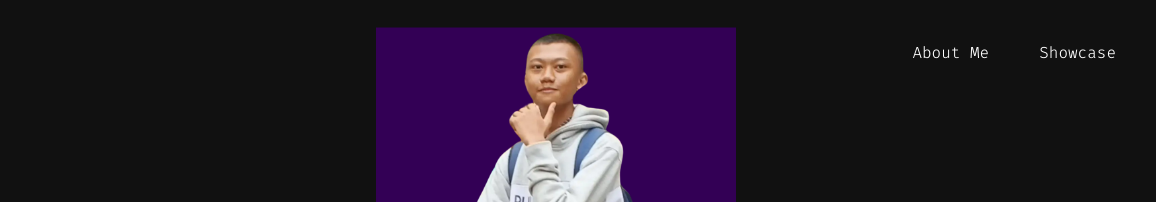
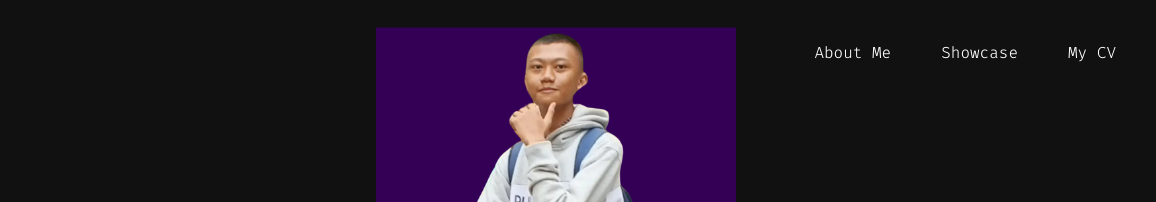
Before and after one commit to iwansal64/realm, an Astro site: page / in a window 1280 px wide. Shown: the top 202 px of the page, 124-1280 px from the left. Built offline with nearby package versions, Linux system fonts and the light colour scheme; Astro itself is replaced by a stand-in of ours.

Commit message:
Update CV Download

```diff
--- a/src/components/navbar.astro
+++ b/src/components/navbar.astro
@@ -12,5 +12,6 @@
     <ul>
         <li><a href="/#about_me">About Me</a></li>
         <li><a href="/#showcase">Showcase</a></li>
+        <li><a href="/public/Ridwan Bagoes Setiawan CV.pdf" download>My CV</a></li>
     </ul>
 </nav>
```
Also changed, not shown: 1 other file.
